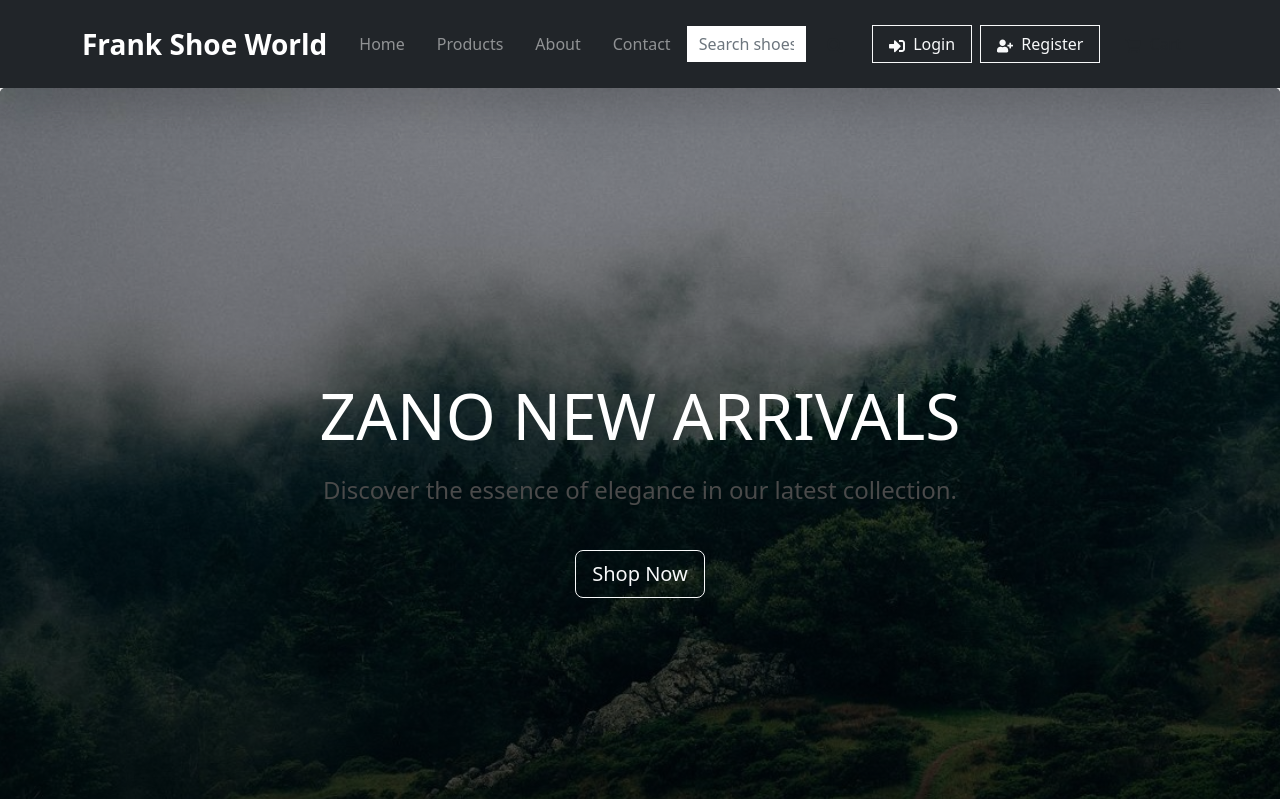
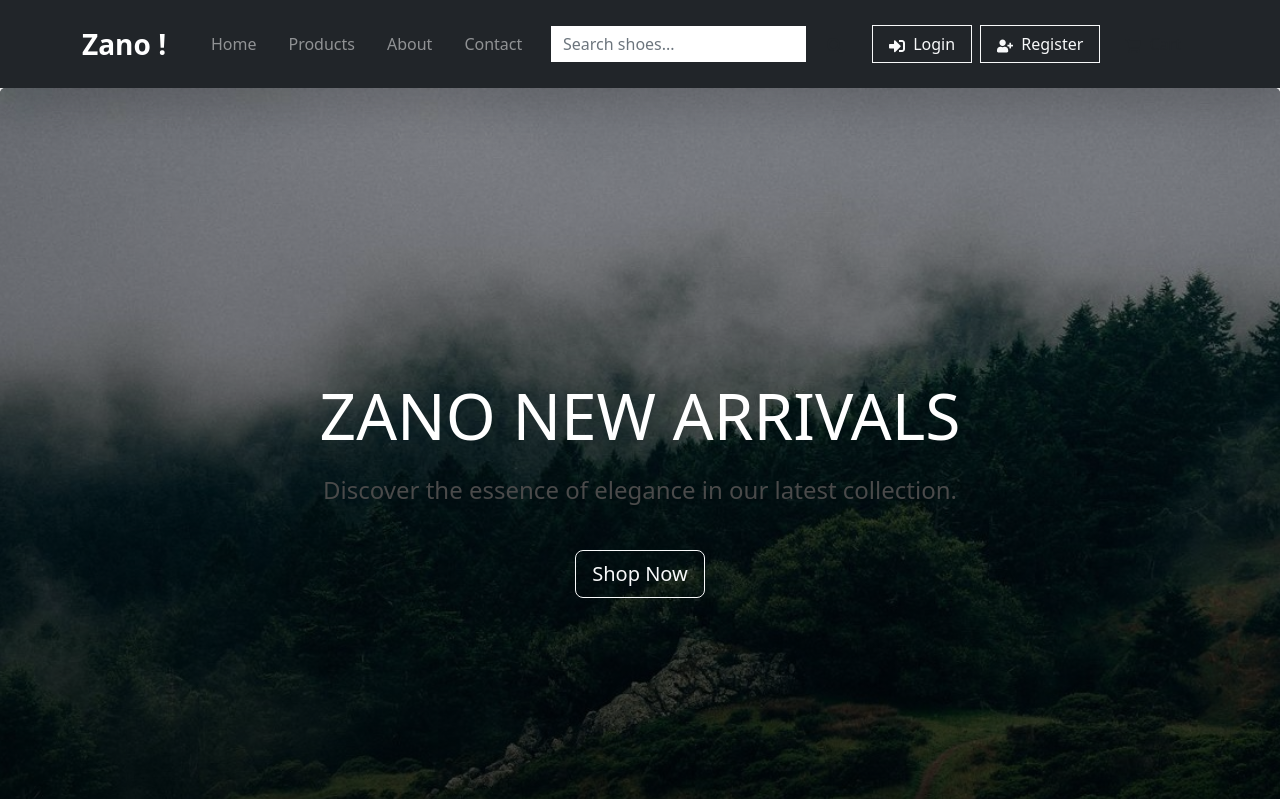
Before and after one commit to jjingofarouk/Ecommerce-React, a React (Create React App) app: page / in a window 1280 px wide. Shown: the top 799 px of the page. Built offline with nearby package versions, Linux system fonts and the light colour scheme.

Commit message:
Update Navbar.jsx

```diff
--- a/src/components/Navbar.jsx
+++ b/src/components/Navbar.jsx
@@ -50,7 +50,7 @@ const Navbar = () => {
           whileTap={{ scale: 0.95 }}
         >
           <NavLink className="navbar-brand fw-bold fs-3" to="/">
-            <span className="text-gold">Frank</span> Shoe World
+            <span className="text-gold">Zano</span> !
           </NavLink>
         </motion.div>
 
```
